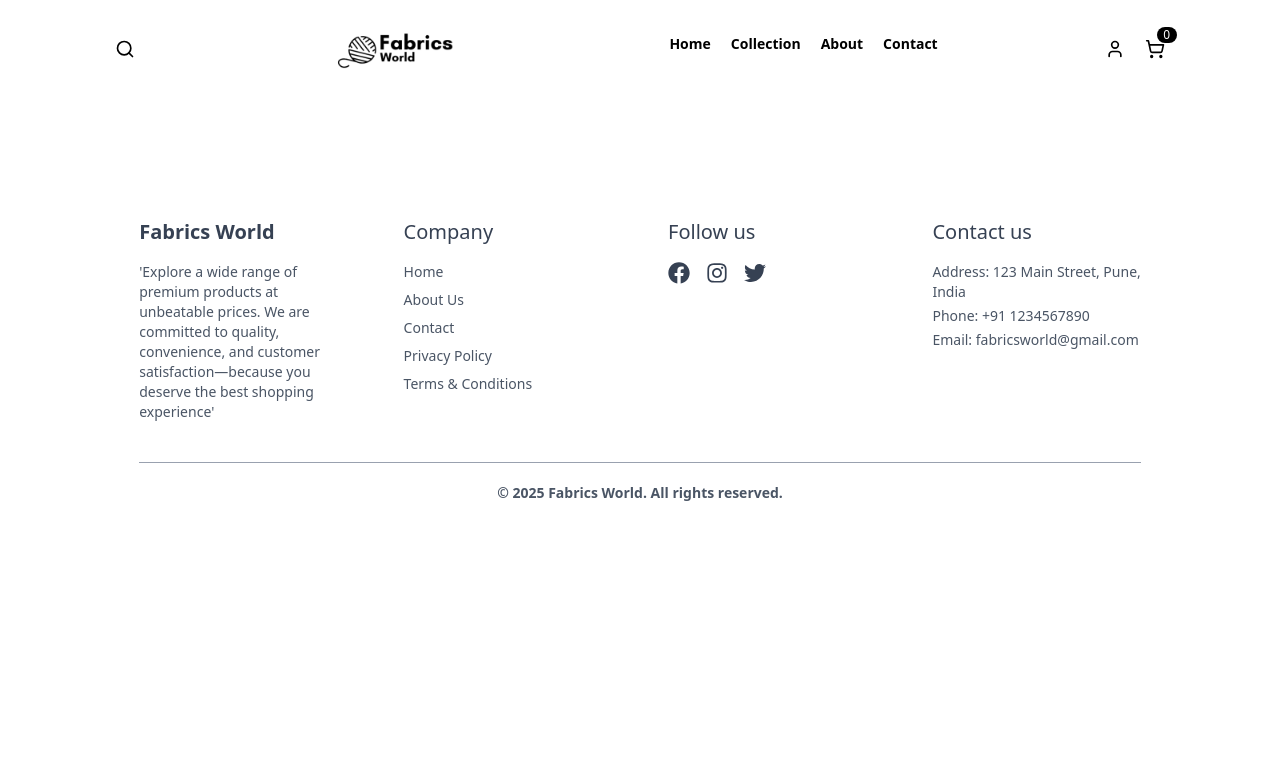
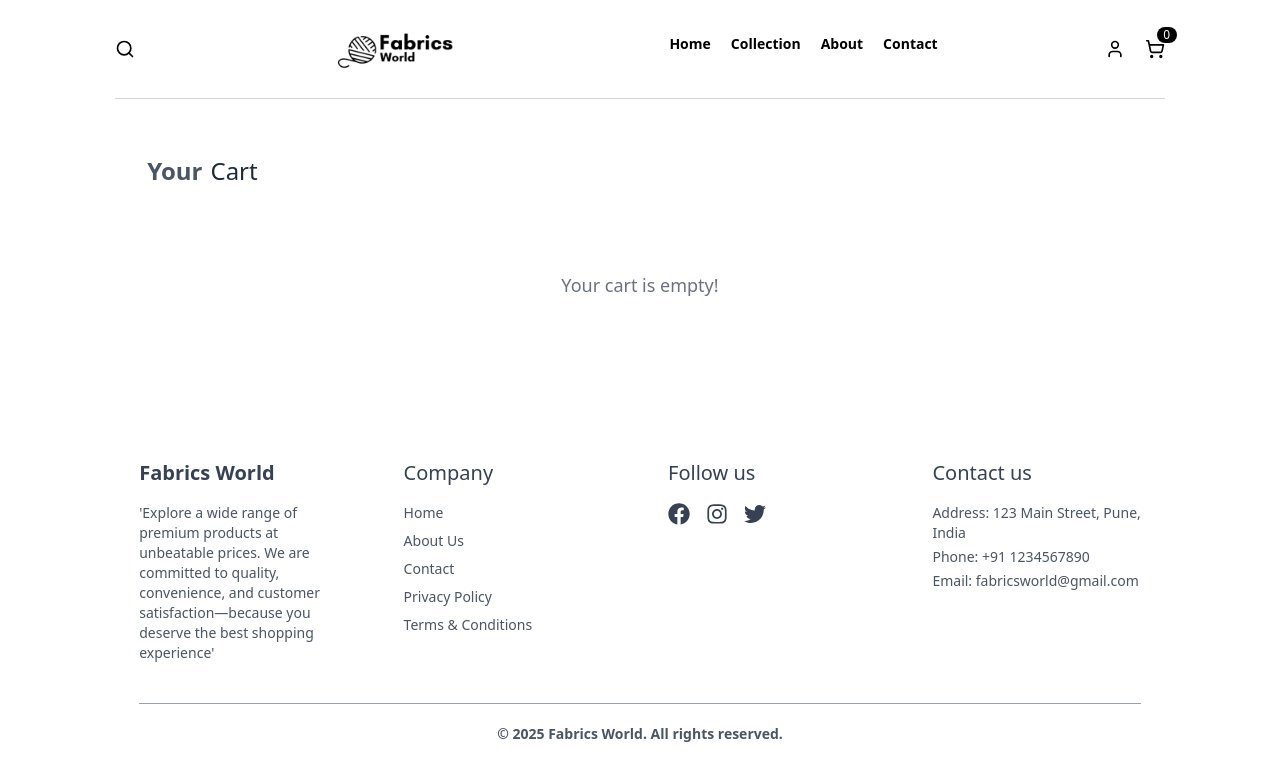
Before and after one commit to themxnish/e-commerce, a React (Vite) app in the folder front/: page /cart in a window 1280 px wide. Shown: the top 780 px of the page. Built offline with nearby package versions, Linux system fonts and the light colour scheme.

Commit message:
created cart page

```diff
--- /dev/null
+++ b/front/src/components/CartTotal.jsx
@@ -0,0 +1,31 @@
+import React, { useContext } from 'react'
+import { ShopContext } from '../context/Shop'
+import Title from './Title'
+
+const CartTotal = () => {
+    const { currency, getCartAmount, delivery_fee} = useContext(ShopContext);
+    const subtotal = getCartAmount();
+    const total = subtotal === 0 ? 0 : subtotal + delivery_fee;
+  return (
+    <div className='w-full'>
+      <div className='text-2xl '>
+        <Title text1='Estimated' text2='Total' />
+      </div>
+      <div className='mt-4 text-sm'>
+        <div className='flex justify-between py-2 border-b border-gray-300'>
+          <p className='font-medium'>Subtotal</p>
+          <p>{currency}{subtotal}.00</p>
+        </div>
+        <div className='flex justify-between py-2 border-b border-gray-300'>
+          <p className='font-medium'>Shipping Fee</p>
+          <p>{currency}{delivery_fee}.00</p>
+        </div>
+        <div className='flex justify-between py-3 font-semibold text-lg'>
+          <p>Total</p>
+          <p>{currency}{total}.00/-</p>
+        </div>
+      </div>
+    </div>
+  )
+}
+export default CartTotal
--- a/front/src/context/Shop.jsx
+++ b/front/src/context/Shop.jsx
@@ -1,17 +1,20 @@
 import { createContext, useState, useEffect } from "react";
 import { products, reviews } from "../assets/assets.js";
 import { toast } from 'react-toastify';
+import { useNavigate } from 'react-router-dom';
 
 export const ShopContext = createContext();
 
 export const ShopProvider = (props) => {
     const currency = '₹';
-    const delivery_fee = 10;
+    const delivery_fee = 100;
 
     const [search, setSearch] = useState('');
     const [showSearch, setShowSearch] = useState(false);
 
     const [cartItems, setCartItems] = useState({});
+
+    const navigate = useNavigate();
 
     const addToCart = (id, size) => {
         if (!size) {
@@ -40,6 +43,29 @@ export const ShopProvider = (props) => {
         );
     };
 
+    const updateQuantity = async (id, size, quantity) => {
+        let cartData = structuredClone(cartItems);
+        cartData[id][size] = quantity;
+        setCartItems(cartData);
+    }
+
+    const getCartAmount = () => {
+        let total = 0;
+        for (const items in cartItems) {
+            let itemInfo = products.find((product) => product.id === items);
+            for (const item in cartItems[items]) {
+                try {
+                    if(cartItems[items][item] > 0) {
+                        total += cartItems[items][item] * itemInfo.price;
+                    }
+                } catch (error) {
+                    console.log(error);
+                }
+            }
+        }
+        return total;
+    }
+
     useEffect(() => {
         console.log(cartItems);
     }, [cartItems]);
@@ -56,7 +82,10 @@ export const ShopProvider = (props) => {
         cartItems,
         setCartItems,
         addToCart,
-        getCartItems
+        getCartItems,
+        updateQuantity,
+        getCartAmount,
+        navigate
     }
 
     return (
--- a/front/src/pages/Cart.jsx
+++ b/front/src/pages/Cart.jsx
@@ -1,10 +1,76 @@
-import React from 'react'
+import React, { useEffect, useState, useContext } from 'react'
+import { ShopContext } from '../context/Shop'
+import Title from '../components/Title'
+import { Trash2 } from 'lucide-react';
+import CartTotal from '../components/CartTotal';
 
-function Cart() {
+const Cart = () => {
+  const { products, currency, cartItems, updateQuantity, navigate } = useContext(ShopContext);
+  const [ cartData, setCartData ] = useState([]);
+
+  useEffect(() => {
+    const tempData = [];
+    for (const items in cartItems) {
+      for (const item in cartItems[items]) {
+        if(cartItems[items][item] > 0) {
+          tempData.push({
+            id: items,
+            size: item,
+            quantity: cartItems[items][item]
+          })
+        }
+      }
+    }
+    setCartData(tempData);
+  }, [cartItems]);
+
   return (
-    <div>
+    <div className='border-t-1 border-gray-300 pt-14 px-4 sm:px-8'>
+      <div className='text-2xl font-semibold mb-8'>
+        <Title text1={"Your"} text2={"Cart"}/>
+      </div>
+      {cartData.length > 0 ? (
+        <div className="flex flex-col gap-6">
+          {cartData.map((item, index) => {
+            const foundProduct = products.find((product) => product.id === item.id);
+            return (
+              <div key={index} className="flex items-center justify-between border-b-1 border-gray-400 pb-4">
+                <div className="flex items-start gap-4">
+                  <img src={foundProduct.image[0]} alt={foundProduct.name} className="w-18 h-22 object-cover"/>
+                  <div className="flex flex-col">
+                    <p className="text-md font-semibold">{foundProduct.name}</p>
+                    <p className="text-sm text-gray-500">{foundProduct.category}</p>
+                    <div className="flex items-center gap-4 mt-2">
+                      <p className="text-md font-semibold">{currency}{foundProduct.price}</p>
+                      <p className="text-sm px-2 py-1 bg-gray-200">{item.size}</p>
+                    </div>
+                  </div>
+                </div>
 
-    </div>
+                <div className="flex items-center gap-6">
+                  <p>quantity</p>
+                  <input onChange={(e) => e.target.value === '' || e.target.value === '0' ? null : updateQuantity(item.id, item.size, Number(e.target.value))}
+                    type="number" className="w-15 text-center text-sm px-2 py-1 bg-gray-200" defaultValue={item.quantity} min={1} max={10} />
+                  <Trash2 onClick={() => updateQuantity(item.id, item.size, 0)} className="w-5 h-5 text-gray-400 hover:text-red-600 cursor-pointer transition"
+                  />
+                </div>
+              </div>
+            );
+          })}
+        </div>
+      ) : (
+        <p className="text-gray-500 text-center text-lg py-10">Your cart is empty!</p>
+      )}
+
+      {cartData.length > 0 && (
+        <div className="flex justify-end mt-10">
+          <div className="w-full sm:w-[400px] bg-gray-100 p-6 shadow">
+            <CartTotal />
+            <button onClick={() => navigate('/placeorder')} className="w-full bg-gray-900 text-white text-md font-semibold active:scale-95 transition py-3 mt-6">Proceed to Checkout</button>
+          </div>
+        </div>
+      )}
+      </div>
   )
 }
 
```
